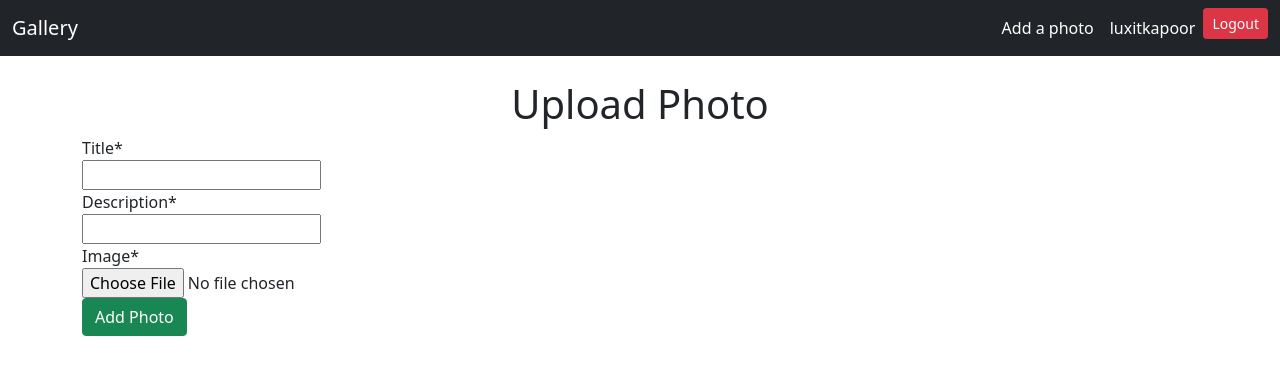
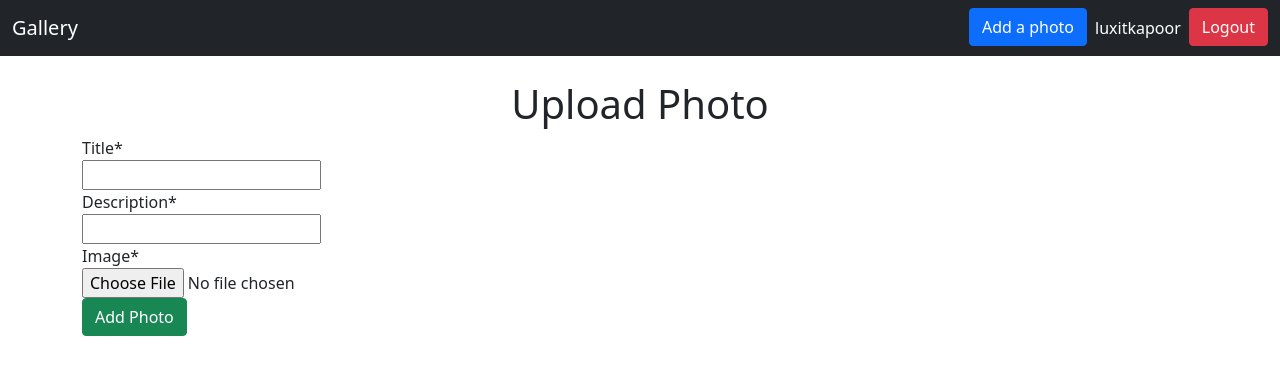
Before and after one commit to luxitkapoor/Django-Image-App, a Django app: page /gallery/upload/ in a window 1280 px wide. Shown: the top 375 px of the page. Run offline with Django 4.2, Linux system fonts and the light colour scheme; a user stored in the database is signed in; some libraries are stand-ins or nearby versions.

Commit message:
Build where a user would only see files uploaded by him

```diff
--- a/imageUpload/gallery/views.py
+++ b/imageUpload/gallery/views.py
@@ -5,7 +5,7 @@ from django.views.generic import ListView, DetailView, CreateView, UpdateView, D
 from django.contrib.auth.mixins import LoginRequiredMixin, UserPassesTestMixin
 from django.urls import reverse_lazy
 from .models import Photo
-from django.http import HttpResponseForbidden
+from django.http import HttpResponseForbidden,HttpResponseRedirect
 
 # Create your views here.
 
@@ -13,6 +13,12 @@ class PhotoListView(ListView):
     model = Photo
     template_name = 'gallery/list.html'
     context_object_name = 'photos'
+    def get_queryset(self):
+        if self.request.user.is_authenticated:
+            return Photo.objects.filter(uploader =self.request.user )
+        else:
+            return []
+
 
 class PhotoDetailView(DetailView):
     model = Photo
--- a/imageUpload/templates/base.html
+++ b/imageUpload/templates/base.html
@@ -18,6 +18,10 @@
       integrity="sha512-iBBXm8fW90+nuLcSKlbmrPcLa0OT92xO1BIsZ+ywDWZCvqsWgccV3gFoRBv0z+8dLJgyAHIhR35VZc2oM/gI1w=="
       crossorigin="anonymous"
     />
+
+    {% block head %}
+
+    {% endblock head %}
   </head>
   <body>
     {% include 'navbar.html' %}
@@ -28,7 +32,6 @@
     {% endblock body %}
 
     </div>
-
     <script
       src="https://cdn.jsdelivr.net/npm/bootstrap@5.0.0/dist/js/bootstrap.bundle.min.js"
       integrity="sha384-p34f1UUtsS3wqzfto5wAAmdvj+osOnFyQFpp4Ua3gs/ZVWx6oOypYoCJhGGScy+8"
--- a/imageUpload/templates/navbar.html
+++ b/imageUpload/templates/navbar.html
@@ -20,13 +20,13 @@
           {% if user.is_authenticated %}
 
           <li class="nav-item">
-            <a class="nav-link active" href="{% url 'gallery:upload' %}">Add a photo</a>
+            <a class="btn btn-primary" href="{% url 'gallery:upload' %}">Add a photo</a>
           </li>
           <li class="nav-item">
             <a class="nav-link active" href="{% url 'gallery:list' %}">{{user.username}}</a>
           </li>
           <li class="nav-item">
-            <a href="{% url 'user:logout' %}" class="btn btn-sm btn-danger"
+            <a href="{% url 'user:logout' %}" class="btn btn-danger"
               >Logout</a
             >
           </li>
```
Also changed, not shown: imageUpload/gallery/templates/gallery/list.html (+7 -1 lines), imageUpload/db.sqlite3.
